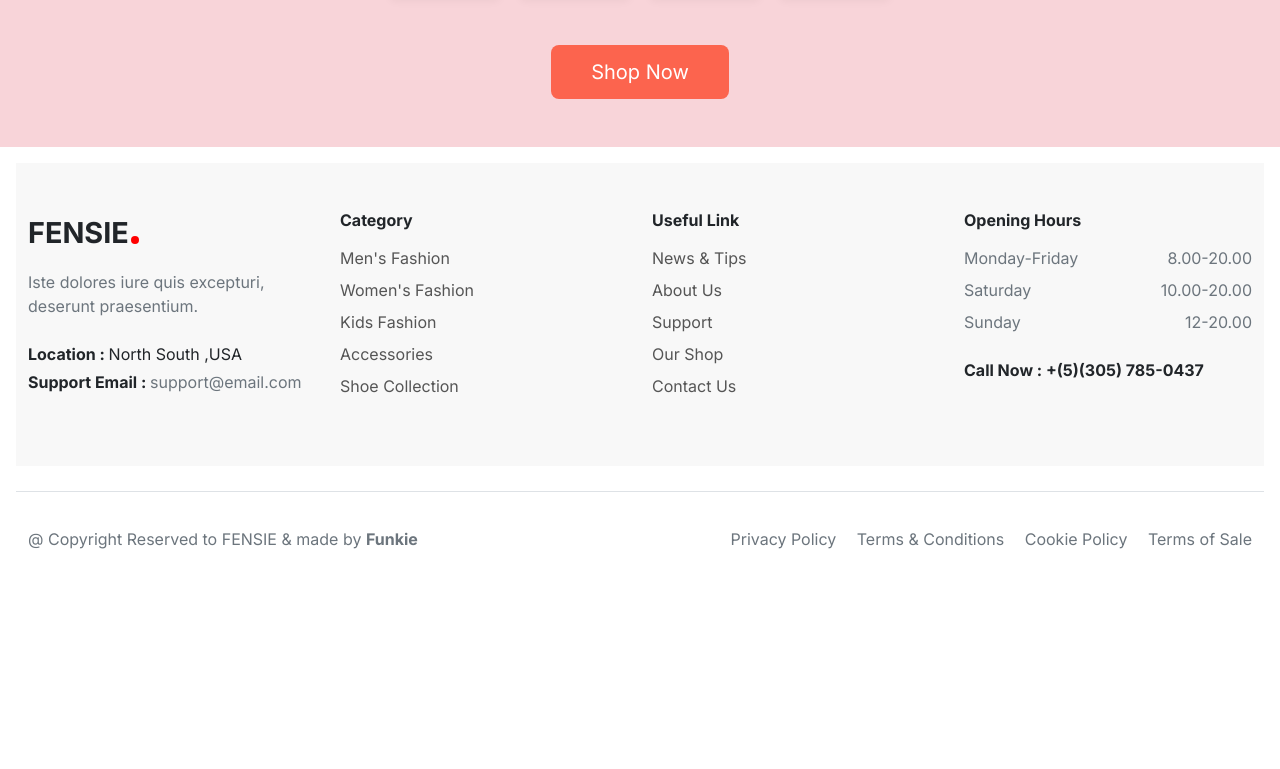
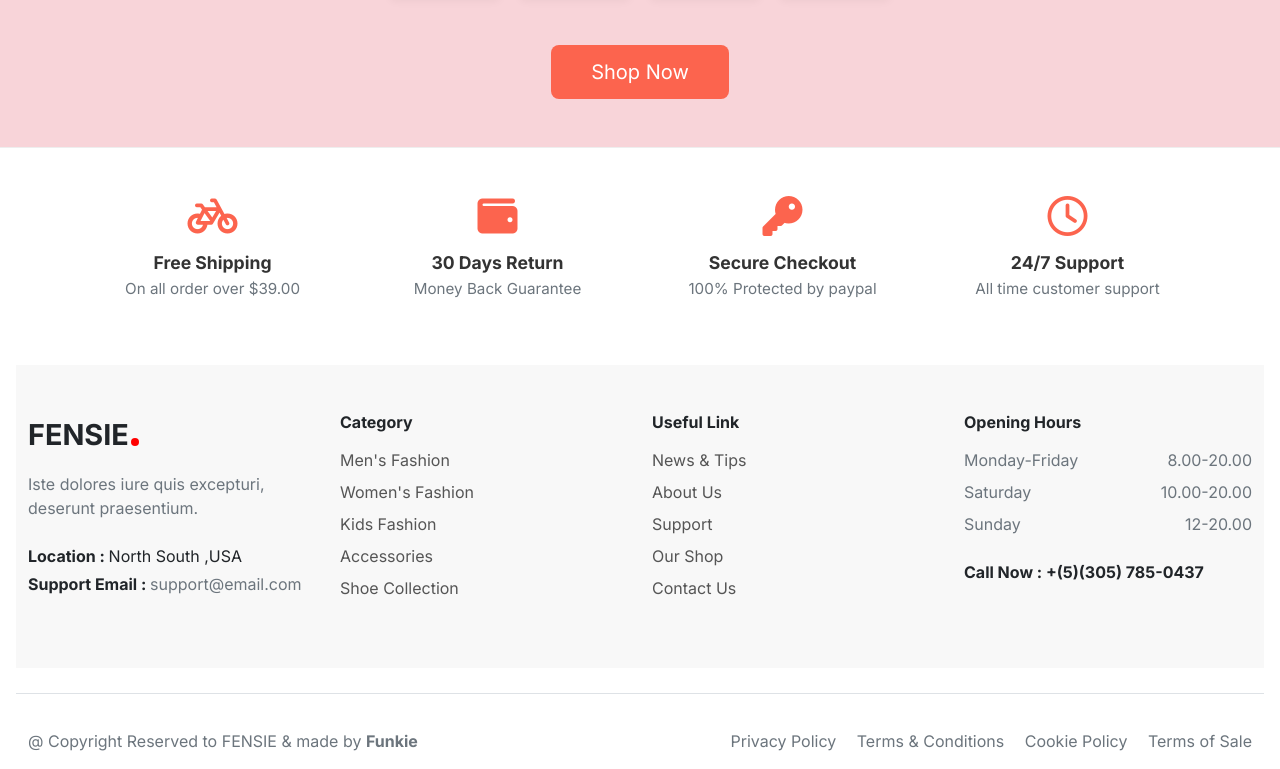
Before and after one commit to phuc-nguy3n/e-commerce-basic, a plain HTML site: page index.html in a window 1280 px wide. Shown: the part 2013-2782 px from the top of the page. Before the commit the page ends 2580 px from the top, so only its background shows below. Drawn offline with nearby package versions, Linux system fonts and the light colour scheme.

Commit message:
feat: Implemented trust/features bar with four columns and coral icons.

```diff
--- a/css/style.css
+++ b/css/style.css
@@ -476,3 +476,50 @@ footer .logo-text::after {
     padding: 12px 40px;
     font-size: 1.25rem;
 }
+
+/* ========================================================================= */
+/* TRUST/FEATURES BAR STYLING */
+/* ========================================================================= */
+
+.trust-features-section {
+    padding: 60px 0;
+    border-top: 1px solid #eee;
+    /* Đường viền nhẹ ở trên để tách biệt khỏi section trên */
+}
+
+/* Định kiểu cho Icon */
+.feature-icon {
+    font-size: 2.5rem;
+    /* Kích thước lớn hơn */
+    color: #fc644e;
+    /* Màu cam/coral */
+    display: block;
+    /* Đảm bảo margin-bottom hoạt động */
+    margin-bottom: 15px;
+    line-height: 1;
+}
+
+/* Định kiểu cho Tiêu đề */
+.feature-title {
+    font-size: 1.1rem;
+    color: #333;
+    margin-bottom: 5px;
+    font-weight: 700;
+}
+
+/* Định kiểu cho Mô tả */
+.feature-description {
+    font-size: 0.95rem;
+    color: #888;
+    margin-bottom: 0;
+}
+
+/* Hiệu ứng Hover (Không bắt buộc, nhưng chuyên nghiệp hơn) */
+.feature-block {
+    transition: transform 0.3s ease;
+}
+
+.feature-block:hover {
+    transform: translateY(-5px);
+    /* Dịch chuyển nhẹ lên trên khi hover */
+}
--- a/index.html
+++ b/index.html
@@ -419,6 +419,53 @@
           </div>
         </div>
       </section>
+
+      <!-- Trust Features -->
+      <section class="trust-features-section py-5">
+        <div class="container">
+          <div class="row g-4 text-center">
+            <div class="col-lg-3 col-md-6 col-sm-6">
+              <div class="feature-block">
+                <i class="fas fa-bicycle feature-icon mb-3"></i>
+                <h5 class="feature-title fw-bold">Free Shipping</h5>
+                <p class="feature-description text-secondary">
+                  On all order over $39.00
+                </p>
+              </div>
+            </div>
+
+            <div class="col-lg-3 col-md-6 col-sm-6">
+              <div class="feature-block">
+                <i class="fas fa-wallet feature-icon mb-3"></i>
+                <h5 class="feature-title fw-bold">30 Days Return</h5>
+                <p class="feature-description text-secondary">
+                  Money Back Guarantee
+                </p>
+              </div>
+            </div>
+
+            <div class="col-lg-3 col-md-6 col-sm-6">
+              <div class="feature-block">
+                <i class="fas fa-key feature-icon mb-3"></i>
+                <h5 class="feature-title fw-bold">Secure Checkout</h5>
+                <p class="feature-description text-secondary">
+                  100% Protected by paypal
+                </p>
+              </div>
+            </div>
+
+            <div class="col-lg-3 col-md-6 col-sm-6">
+              <div class="feature-block">
+                <i class="far fa-clock feature-icon mb-3"></i>
+                <h5 class="feature-title fw-bold">24/7 Support</h5>
+                <p class="feature-description text-secondary">
+                  All time customer support
+                </p>
+              </div>
+            </div>
+          </div>
+        </div>
+      </section>
     </main>
 
     <!-- Footer -->
@@ -554,6 +601,12 @@
       crossorigin="anonymous"
     ></script>
 
+    <!-- Font Awesome -->
+    <script
+      src="https://kit.fontawesome.com/4a7da8863e.js"
+      crossorigin="anonymous"
+    ></script>
+
     <!-- Custom JS -->
     <script type="module" src="js/app.js"></script>
   </body>
```
